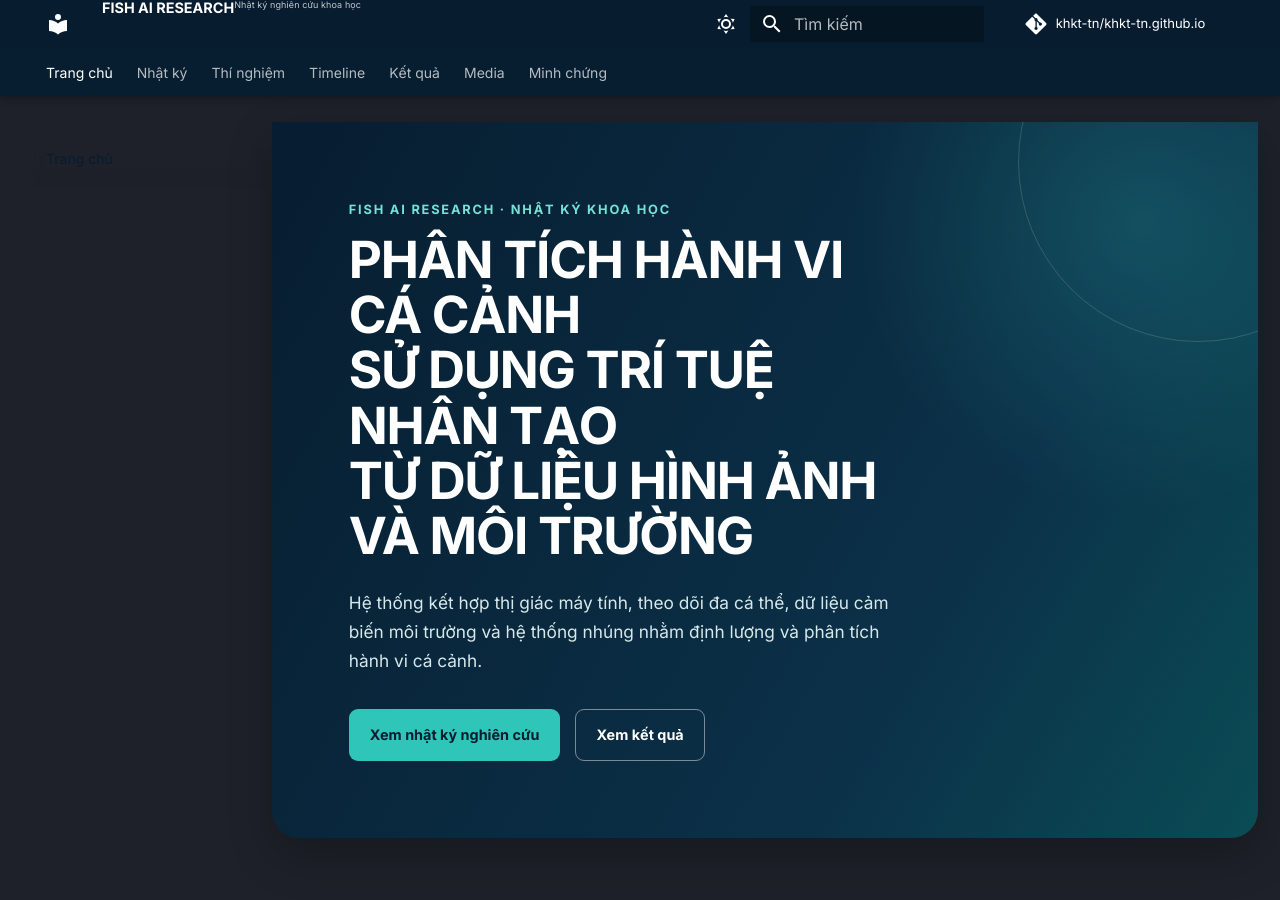
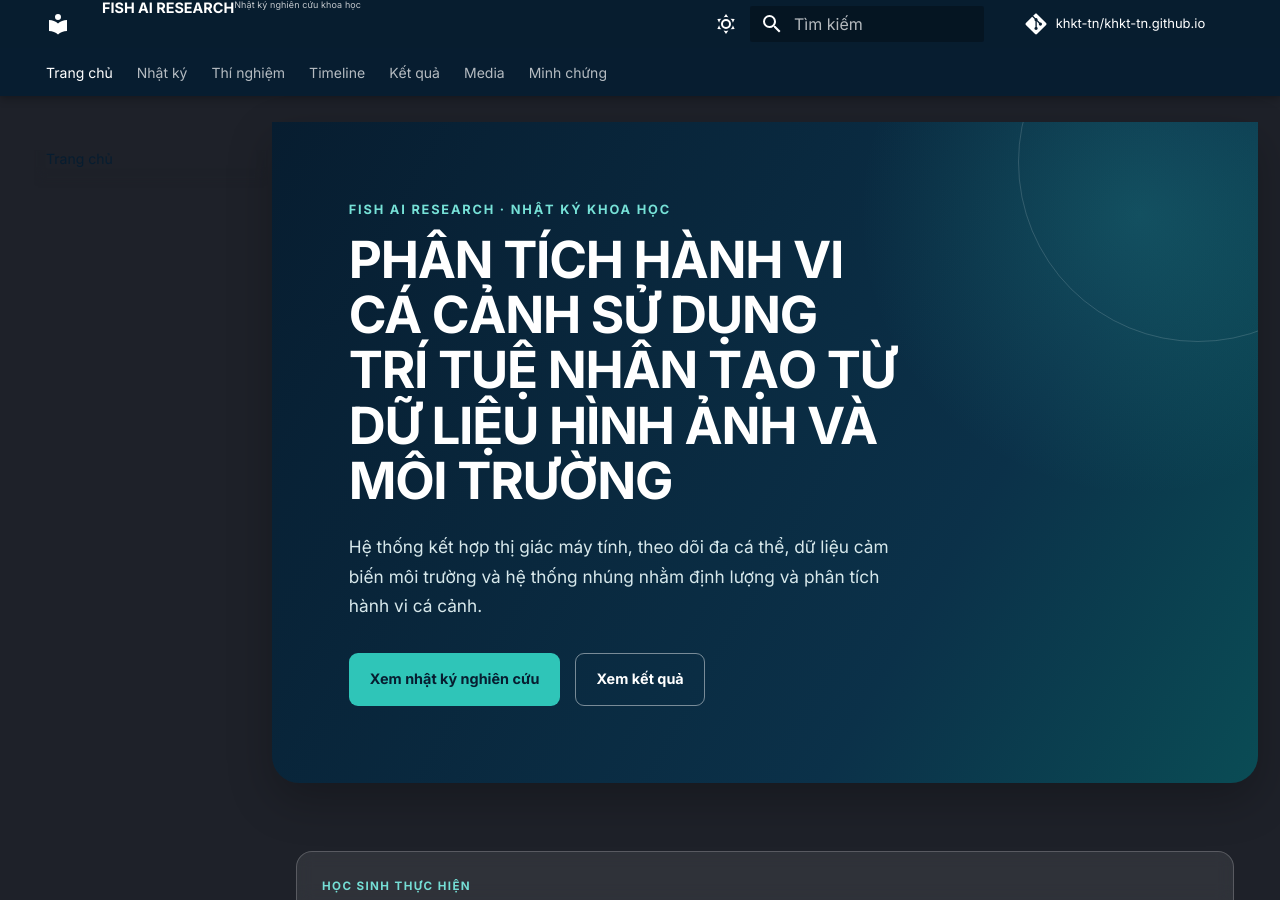
Before and after one commit to khkt-tn/khkt-tn.github.io, an MkDocs documentation site: the page built from docs/index.md, in a window 1280 px wide and 900 px high. Built offline with MkDocs 1.6.1 and Material for MkDocs 9.7.7, drawn with Linux system fonts in a browser that asks for light colours; comment, search, counter and statistics services are not loaded.

Commit message:
update style

```diff
--- a/docs/index.md
+++ b/docs/index.md
@@ -9,7 +9,12 @@
 <section class="research-hero">
   <div class="research-hero__content">
     <p class="eyebrow">FISH AI RESEARCH · NHẬT KÝ KHOA HỌC</p>
-    <h1>PHÂN TÍCH HÀNH VI CÁ CẢNH<br>SỬ DỤNG TRÍ TUỆ NHÂN TẠO<br>TỪ DỮ LIỆU HÌNH ẢNH VÀ MÔI TRƯỜNG</h1>
+<h1>
+  <span>PHÂN TÍCH HÀNH VI CÁ CẢNH</span>
+  <span>SỬ DỤNG TRÍ TUỆ NHÂN TẠO</span>
+  <span>TỪ DỮ LIỆU HÌNH ẢNH VÀ MÔI TRƯỜNG</span>
+</h1>
+
     <p class="research-hero__lead">Hệ thống kết hợp thị giác máy tính, theo dõi đa cá thể, dữ liệu cảm biến môi trường và hệ thống nhúng nhằm định lượng và phân tích hành vi cá cảnh.</p>
     <div class="hero-actions">
       <a class="button button--primary" href="journal/">Xem nhật ký nghiên cứu</a>
```
